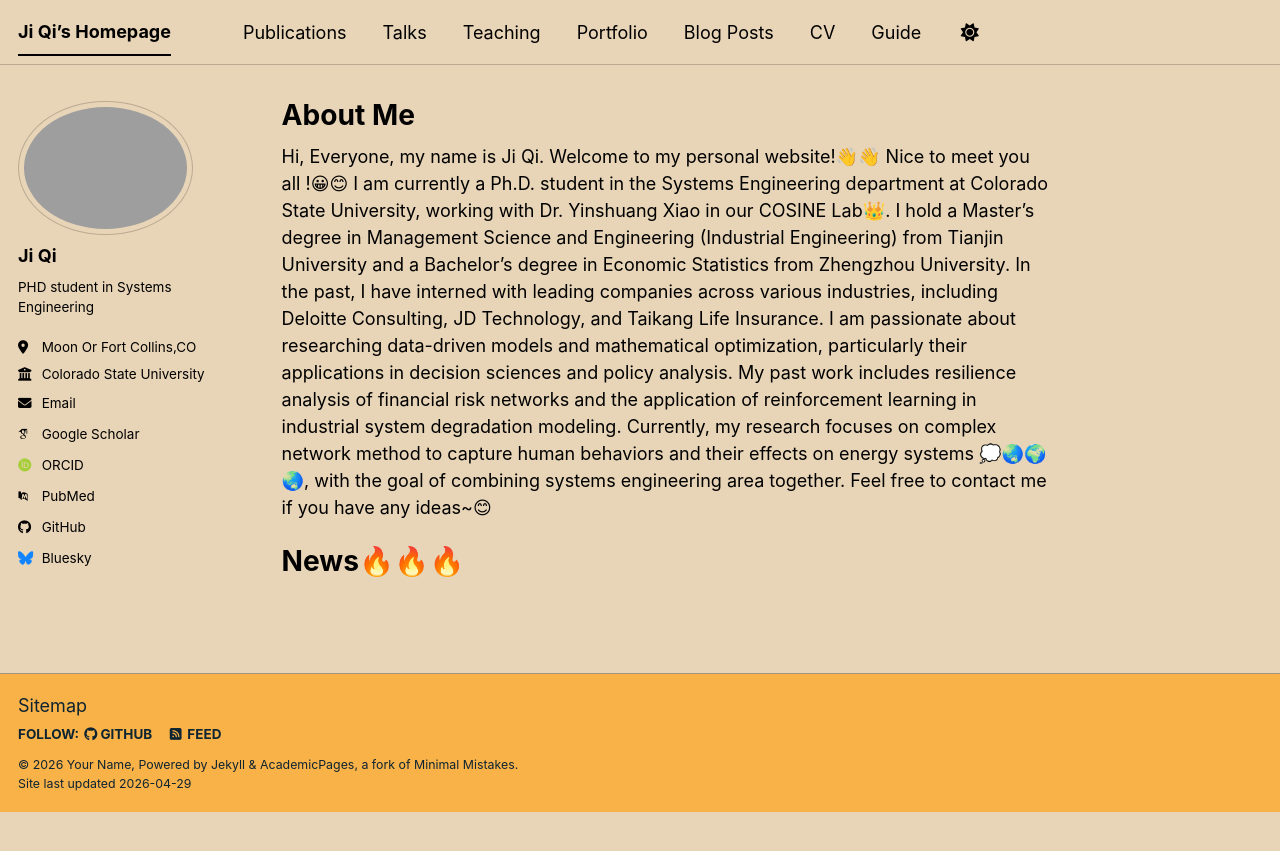
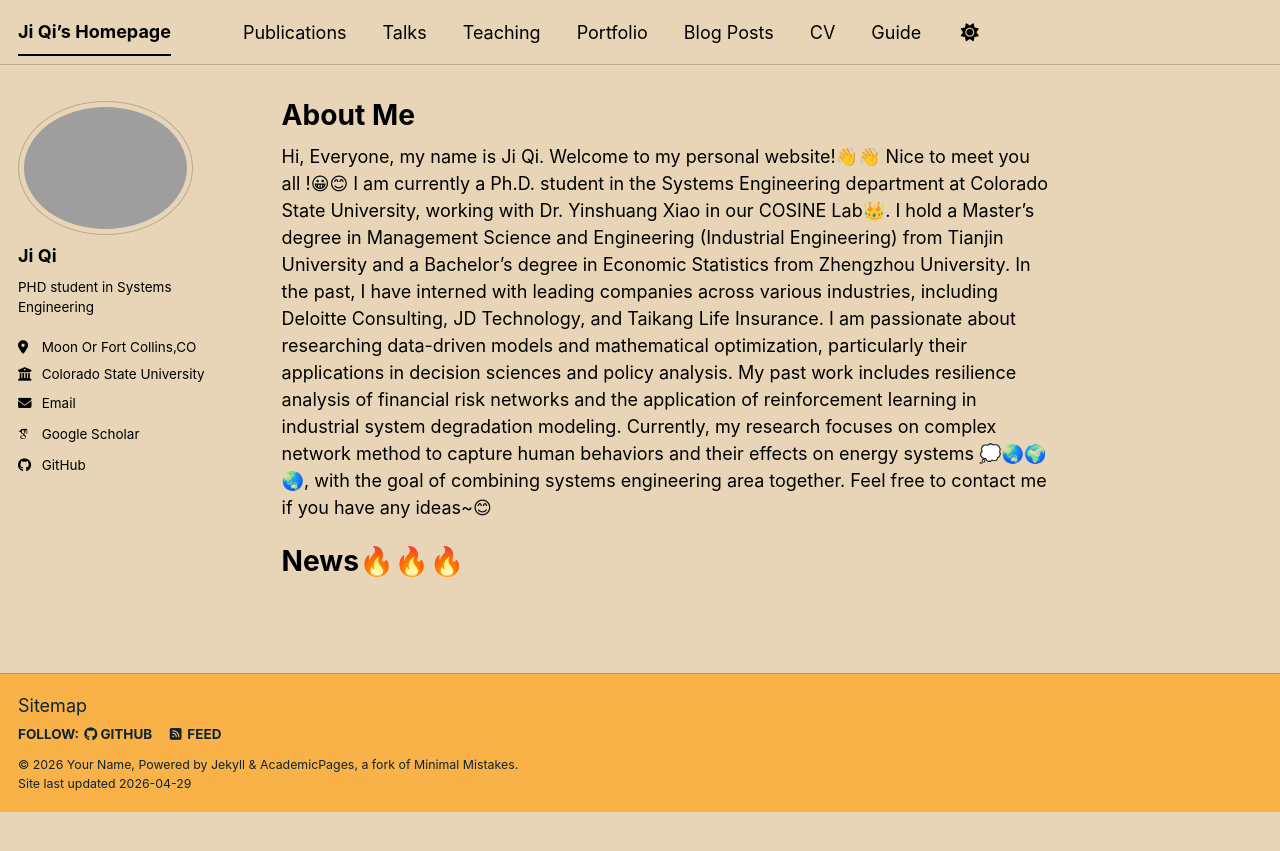
Before and after one commit to Wanxiangzhiji/Wanxiangzhiji.github.io, a Jekyll site: the page built from _pages/about.md, in a window 1280 px wide. Shown: the top 851 px of the page. Built offline with Jekyll 4.4.1, drawn with Linux system fonts in a browser that asks for light colours; some web fonts are replaced; a script bundle is joined from its source files by our own code; library files that are not in the unit come from our copies.

Commit message:
Update _config.yml

```diff
--- a/_config.yml
+++ b/_config.yml
@@ -38,10 +38,10 @@ author:
   googlescholar    : "https://scholar.google.com/citations?user=F4R_MnQAAAAJ&hl=en"
   inspire-hep      : # URL
   impactstory      : # URL
-  orcid            : ""
+  orcid            : #""
   semantic         : # URL
   ssrn             : # URL
-  pubmed           : ""
+  pubmed           : #""
   researchgate     : # URL
   scopus           : # URL
   zotero           : # URL
@@ -51,13 +51,13 @@ author:
   bitbucket        : # Username - Update with your username on the site
   codepen          : # Username
   dribbble         : # Username
-  github           : "Wanxiangzhiji"
+  github           : "Wanxiangzhiji" # Username
   kaggle           : # Username
   stackoverflow    : # User number or user number and name (i.e., use "1" or "1/jeff-atwood")
 
   # Social media
   artstation       : # Username
-  bluesky          : "" # Replace this with you Bluesky username
+  bluesky          : # "" # Replace this with you Bluesky username
   facebook         : # Username
   flickr           : # Username
   foursquare       : # Username
```
